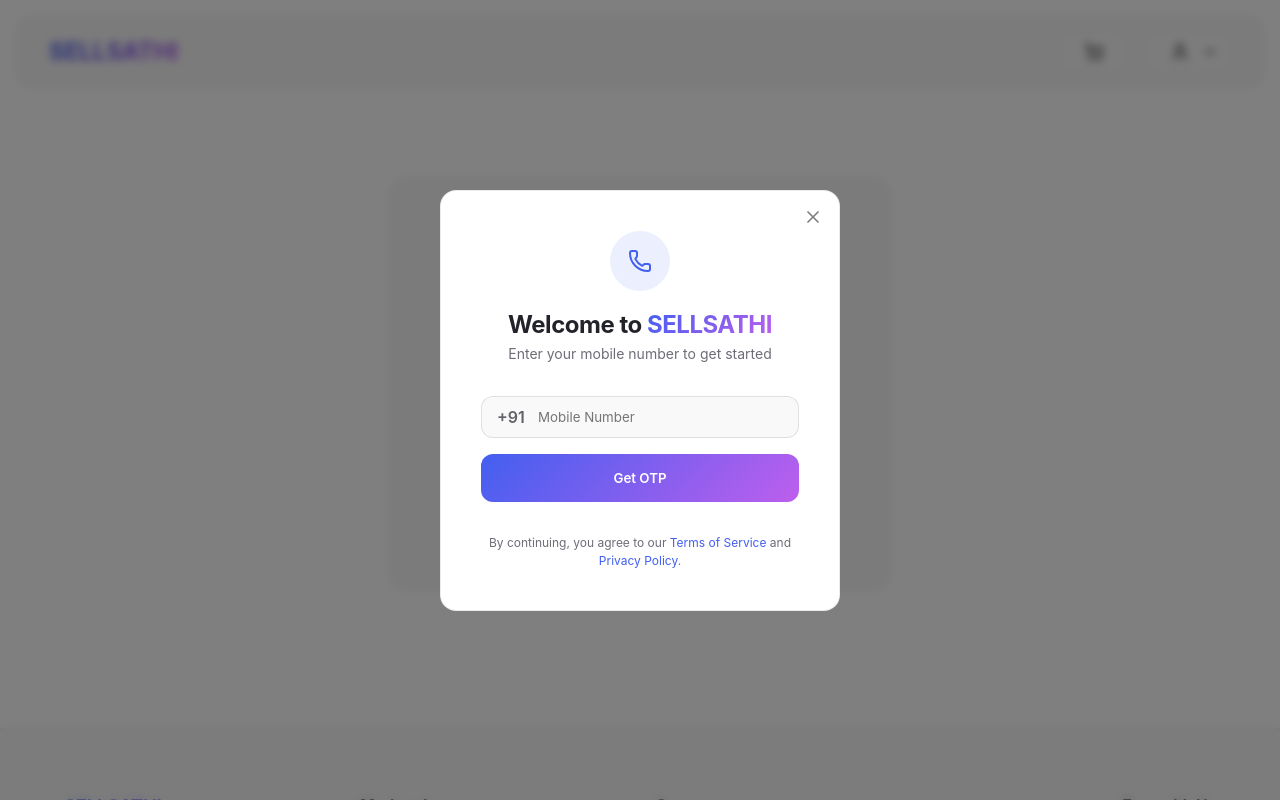
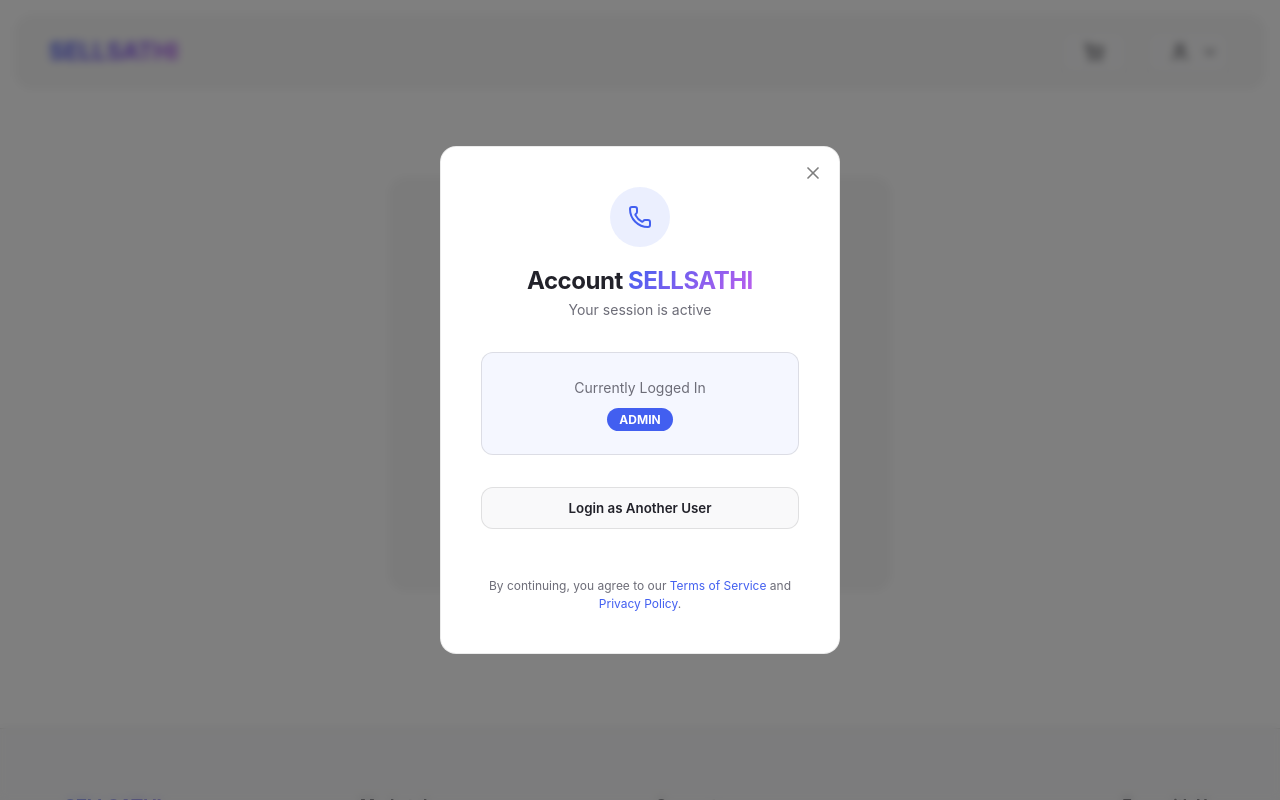
Before and after one commit to rahulkulk29/SellSathi, a React (Vite) app in the folder front/: page /admin/login in a window 1280 px wide. Shown: the top 800 px of the page. Built offline with nearby package versions, Linux system fonts and the light colour scheme; no server answers; sample sign-in values are in the browser's storage.

Commit message:
login change

```diff
--- a/front/src/components/common/AuthModal.jsx
+++ b/front/src/components/common/AuthModal.jsx
@@ -249,6 +249,16 @@
                 if (onSuccess) {
                     onSuccess(data);
                 }
+
+                // Clear state
+                setStep('phone');
+                setPhone('');
+                setOtp('');
+                setError('');
+                setConfirmationResult(null);
+                setIsTestNumber(false);
+                cleanupRecaptcha();
+
                 onClose();
                 console.log("=== OTP VERIFICATION END (SUCCESS) ===");
             } else {
@@ -326,9 +336,12 @@
                         }}>
                             {step === 'phone' ? <Phone color="var(--primary)" /> : <ShieldCheck color="var(--primary)" />}
                         </div>
-                        <h2 style={{ fontSize: '1.5rem' }}>{step === 'phone' ? 'Welcome to ' : 'Verify '} <span className="gradient-text">SELLSATHI</span></h2>
+                        <h2 style={{ fontSize: '1.5rem' }}>
+                            {localStorage.getItem('user') && step === 'phone' ? 'Account ' : (step === 'phone' ? 'Welcome to ' : 'Verify ')}
+                            <span className="gradient-text">SELLSATHI</span>
+                        </h2>
                         <p className="text-muted" style={{ fontSize: '0.875rem' }}>
-                            {step === 'phone' ? 'Enter your mobile number to get started' : `Enter the 6-digit OTP sent to +91${phone}`}
+                            {localStorage.getItem('user') && step === 'phone' ? 'Your session is active' : (step === 'phone' ? 'Enter your mobile number to get started' : `Enter the 6-digit OTP sent to +91${phone}`)}
                         </p>
                     </div>
 
@@ -347,6 +360,44 @@
                         </div>
                     )}
 
+                    {localStorage.getItem('user') && step === 'phone' ? (
+                        <div style={{ textAlign: 'center' }}>
+                            <div style={{
+                                padding: '1.5rem',
+                                background: 'hsla(230, 85%, 60%, 0.05)',
+                                borderRadius: '12px',
+                                marginBottom: '2rem',
+                                border: '1px solid var(--border)'
+                            }}>
+                                <p style={{ fontSize: '0.875rem', color: 'var(--text-muted)', marginBottom: '0.5rem' }}>Currently Logged In</p>
+                                <p style={{ fontSize: '1.25rem', fontWeight: 'bold', margin: '0.5rem 0' }}>
+                                    {JSON.parse(localStorage.getItem('user')).phone}
+                                </p>
+                                <span style={{
+                                    fontSize: '0.75rem',
+                                    padding: '4px 12px',
+                                    backgroundColor: 'var(--primary)',
+                                    color: 'white',
+                                    borderRadius: '20px',
+                                    fontWeight: 'bold',
+                                    textTransform: 'uppercase'
+                                }}>
+                                    {JSON.parse(localStorage.getItem('user')).role}
+                                </span>
+                            </div>
+                            <button
+                                onClick={() => {
+                                    localStorage.removeItem('user');
+                                    window.dispatchEvent(new CustomEvent('userDataChanged'));
+                                    setStep('phone');
+                                }}
+                                className="btn btn-secondary"
+                                style={{ width: '100%', marginBottom: '1rem' }}
+                            >
+                                Login as Another User
+                            </button>
+                        </div>
+                    ) : (
                         <form onSubmit={step === 'phone' ? handleSendOTP : handleVerify}>
                             {step === 'phone' ? (
                                 <div className="flex flex-col gap-4">
@@ -406,6 +457,7 @@
                                 </div>
                             )}
                         </form>
+                    )}
 
                     <div id="recaptcha-container"></div>
 
--- a/front/src/components/layout/Navbar.jsx
+++ b/front/src/components/layout/Navbar.jsx
@@ -1,6 +1,6 @@
 import { useState, useEffect } from 'react';
 import { Link, useNavigate, useLocation } from 'react-router-dom';
-import { ShoppingCart, User, Search, LogOut, ChevronDown } from 'lucide-react';
+import { ShoppingCart, User, Search, LogOut, ChevronDown, LayoutDashboard } from 'lucide-react';
 import AuthModal from '../common/AuthModal';
 
 export default function Navbar() {
@@ -96,6 +96,24 @@
 
                 <div className="flex gap-4 items-center">
                     <Link to="/checkout" className="btn btn-secondary icon-btn"><ShoppingCart size={20} /></Link>
+
+                    {(user?.role === 'SELLER' || user?.role === 'ADMIN') &&
+                        !location.pathname.startsWith(user.role === 'ADMIN' ? '/admin' : '/seller/dashboard') && (
+                            <Link
+                                to={user.role === 'ADMIN' ? "/admin" : "/seller/dashboard"}
+                                className="btn btn-primary"
+                                style={{
+                                    display: 'flex',
+                                    alignItems: 'center',
+                                    gap: '0.5rem',
+                                    padding: '0.5rem 1rem',
+                                    marginRight: '0.5rem'
+                                }}
+                            >
+                                <LayoutDashboard size={18} />
+                                <span>Dashboard</span>
+                            </Link>
+                        )}
 
                     {user ? (
                         <div style={{ position: 'relative' }}>
--- a/front/src/pages/admin/Dashboard.jsx
+++ b/front/src/pages/admin/Dashboard.jsx
@@ -1,5 +1,6 @@
 import { useState, useEffect } from 'react';
-import { ShieldCheck, Users, Box, ShoppingCart, Truck, Check, X, AlertOctagon, Loader } from 'lucide-react';
+import { Link } from 'react-router-dom';
+import { ShieldCheck, Users, Box, ShoppingCart, Truck, Check, X, AlertOctagon, Loader, Home } from 'lucide-react';
 
 export default function AdminDashboard() {
     const [activeTab, setActiveTab] = useState('sellers');
@@ -303,6 +304,24 @@
                         <h3 style={{ fontSize: '1.5rem', margin: 0 }}>Admin Panel</h3>
                     </div>
                     <nav className="flex flex-col gap-2">
+                        <Link
+                            to="/"
+                            className="btn btn-secondary"
+                            style={{
+                                width: '100%',
+                                justifyContent: 'flex-start',
+                                textTransform: 'capitalize',
+                                padding: '1rem',
+                                fontSize: '1rem',
+                                display: 'flex',
+                                alignItems: 'center',
+                                gap: '0.5rem',
+                                marginBottom: '0.5rem'
+                            }}
+                        >
+                            <Home size={20} />
+                            Home
+                        </Link>
                         <button
                             className={`btn ${activeTab === 'sellers' ? 'btn-primary' : 'btn-secondary'}`}
                             style={{
--- a/front/src/pages/seller/Dashboard.jsx
+++ b/front/src/pages/seller/Dashboard.jsx
@@ -1,5 +1,6 @@
 import { useState, useEffect } from 'react';
-import { LayoutDashboard, Package, ShoppingBag, DollarSign, Plus, Edit2, Trash2, Truck, Loader, X } from 'lucide-react';
+import { LayoutDashboard, Package, ShoppingBag, DollarSign, Plus, Edit2, Trash2, Truck, Loader, X, Home } from 'lucide-react';
+import { Link } from 'react-router-dom';
 import { auth } from '../../config/firebase';
 
 export default function SellerDashboard() {
@@ -118,6 +119,24 @@
                 <div>
                     <h3 style={{ marginBottom: '2rem', fontSize: '1.5rem', borderBottom: '1px solid var(--border)', paddingBottom: '1rem' }}>Seller Portal</h3>
                     <nav className="flex flex-col gap-2">
+                        <Link
+                            to="/"
+                            className="btn btn-secondary"
+                            style={{
+                                width: '100%',
+                                justifyContent: 'flex-start',
+                                textTransform: 'capitalize',
+                                padding: '1rem',
+                                fontSize: '1rem',
+                                display: 'flex',
+                                alignItems: 'center',
+                                gap: '0.5rem',
+                                marginBottom: '0.5rem'
+                            }}
+                        >
+                            <Home size={20} />
+                            Home
+                        </Link>
                         {['overview', 'products', 'orders'].map(tab => (
                             <button
                                 key={tab}
```
Lines whose indentation alone changed are shown as unchanged.
